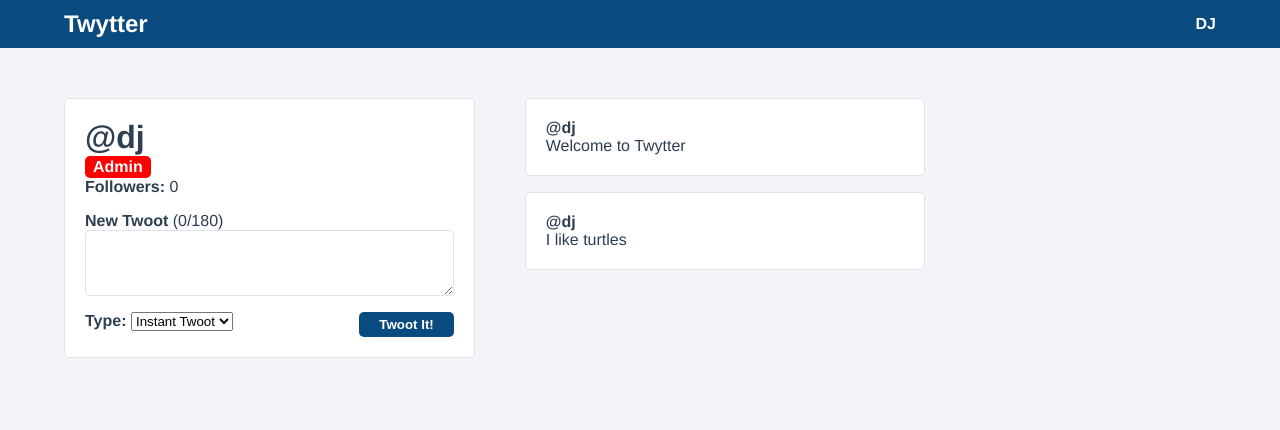
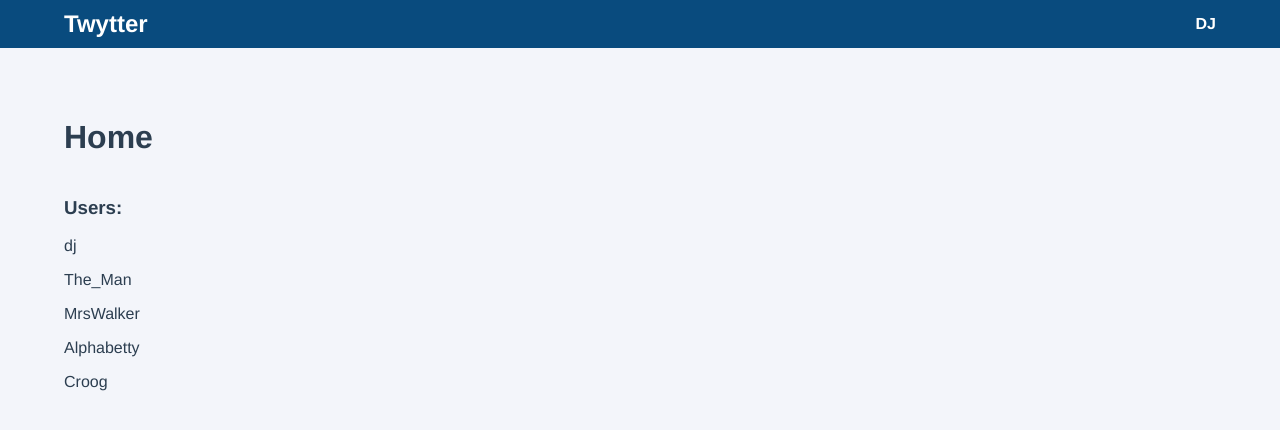
Before and after one commit to drj613/vue-twytter, a Vue app: page / in a window 1280 px wide. Shown: the top 430 px of the page. Built offline with nearby package versions, Linux system fonts and the light colour scheme.

Commit message:
added router

```diff
--- a/package.json
+++ b/package.json
@@ -11,11 +11,13 @@
     "core-js": "^3.6.5",
     "node-sass": "^5.0.0",
     "sass-loader": "^10.1.1",
-    "vue": "^3.0.0"
+    "vue": "^3.0.0",
+    "vue-router": "^4.0.0-0"
   },
   "devDependencies": {
     "@vue/cli-plugin-babel": "~4.5.0",
     "@vue/cli-plugin-eslint": "~4.5.0",
+    "@vue/cli-plugin-router": "~4.5.0",
     "@vue/cli-service": "~4.5.0",
     "@vue/compiler-sfc": "^3.0.0",
     "babel-eslint": "^10.1.0",
--- a/src/App.vue
+++ b/src/App.vue
@@ -1,24 +1,24 @@
 <template>
   <div id="app">
     <nav>
-      <div class="navigation__logo">
-        Twytter
-      </div>
+      <router-link to = '/'>
+        <div class="navigation__logo">
+          Twytter
+        </div>
+      </router-link>
       <div class="navigation__user">
         {{ state.user.username }}
       </div>
     </nav>
-    <UserProfile/>
+    <router-view/>
   </div>
 </template>
 
 <script>
 import { reactive } from 'vue';
-import UserProfile from "./components/UserProfile";
 
 export default {
   name: 'App',
-  components: { UserProfile },
   setup() {
     const state = reactive({
       user: {
--- /dev/null
+++ b/src/assets/users.js
@@ -0,0 +1,50 @@
+export const users = [
+  {
+    "id": 1,
+    "username": "dj",
+    "firstName": "DJ",
+    "lastName": "Atwell",
+    "email": "email@example.com",
+    "isAdmin": true,
+    "twoots": [
+        { "id": 1, "content": "Welcome to Twytter" },
+        { "id": 2, "content": "I like turtles" }
+      ]
+  },
+  {
+    "id": 2,
+    "username": "The_Man",
+    "firstName": "Man",
+    "lastName": "Manson",
+    "email": null,
+    "isAdmin": true,
+    "twoots": []
+  },
+  {
+    "id": 3,
+    "username": "MrsWalker",
+    "firstName": "Karen",
+    "lastName": "Walker",
+    "email": null,
+    "isAdmin": false,
+    "twoots": []
+  },
+  {
+    "id": 4,
+    "username": "Alphabetty",
+    "firstName": "Betty",
+    "lastName": "Alpine",
+    "email": null,
+    "isAdmin": false,
+    "twoots": []
+  },
+  {
+    "id": 5,
+    "username": "Croog",
+    "firstName": "Craig",
+    "lastName": "Rouge",
+    "email": null,
+    "isAdmin": false,
+    "twoots": []
+  }
+]
--- a/src/main.js
+++ b/src/main.js
@@ -1,4 +1,5 @@
 import { createApp } from 'vue'
 import App from './App.vue'
+import router from './router'
 
-createApp(App).mount('#app')
+createApp(App).use(router).mount('#app')
--- /dev/null
+++ b/src/router/index.js
@@ -0,0 +1,42 @@
+import { createRouter, createWebHistory } from 'vue-router'
+import Home from '../views/Home.vue'
+import UserProfile from '@/views/UserProfile'
+import Admin from '@/views/Admin'
+
+const routes = [
+  {
+    path: '/',
+    name: 'Home',
+    component: Home
+  },
+  {
+    path: '/user/:userId',
+    name: 'UserProfile',
+    component: UserProfile
+  },
+  {
+    path: '/admin',
+    name: 'Admin',
+    component: Admin,
+    meta: {
+      requiresAdmin: true
+    }
+  }
+]
+
+const router = createRouter({
+  history: createWebHistory(),
+  // same as declaring routes: routes
+  routes
+})
+
+// router guard - this redirects people if they go to certain URLs or if they go to a URL we haven't created
+router.beforeEach(async (to, from, next) => {
+  const isAdmin = false;
+  const requiresAdmin = to.matched.some(record => record.meta.requiresAdmin);
+
+  if (requiresAdmin && !isAdmin) next({ name: 'Home' });
+  else next();
+})
+
+export default router
--- a/src/styles/base.scss
+++ b/src/styles/base.scss
@@ -1,3 +1,6 @@
-body {
-  margin: 0;
+body { margin: 0; }
+
+a {
+  color: inherit;
+  text-decoration: none;
 }
--- /dev/null
+++ b/src/views/Admin.vue
@@ -0,0 +1,17 @@
+<template>
+  <div class="admin">
+    <h1>Admin</h1>
+  </div>
+</template>
+
+<script>
+export default {
+  name: 'Admin',
+};
+</script>
+
+<style lang="scss" scoped>
+.admin {
+  padding: 50px 5%;
+}
+</style>
--- /dev/null
+++ b/src/views/Home.vue
@@ -0,0 +1,37 @@
+<template>
+  <div class="home">
+    <h1>Home</h1>
+    <div class="users-list">
+      <h3>Users: </h3>
+      <router-link v-for="user in users" :to="{ name: 'UserProfile', params: { userId: user.id } }" :key="user.id">
+        <span> {{ user.username }} </span>
+      </router-link>
+    </div>
+  </div>
+</template>
+
+<script>
+import { users } from '../assets/users';
+
+export default {
+  name: 'Home',
+  setup() {
+    return {
+      users
+    }
+  }
+}
+</script>
+
+<style lang="scss" scoped>
+.home {
+  padding: 50px 5%;
+
+  .users-list {
+    display: flex;
+    flex-direction: column;
+
+    a { margin-bottom: 1rem; }
+  }
+}
+</style>
--- a/src/components/UserProfile.vue
+++ b/src/views/UserProfile.vue
@@ -3,6 +3,7 @@
     <div class="user-profile__sidebar">
       <div class="user-profile__user-panel">
         <h1 class="user-profile__username">@{{ state.user.username }}</h1>
+        <span>User ID: {{ userId }} </span>
         <div class="user-profile__admin-badge" v-if="state.user.isAdmin">Admin</div>
         <div class="user-profile__follower-count">
           <strong>Followers: </strong> {{ state.followers }}
@@ -22,28 +23,23 @@
 </template>
 
 <script>
-import { reactive } from 'vue';
-import Twoot from './Twoot';
-import CreateTwootPanel from './CreateTwootPanel'
+import { reactive, computed } from 'vue';
+import { useRoute } from 'vue-router';
+// '@' shortcuts to src/
+import { users } from '@/assets/users';
+import Twoot from '@/components/Twoot';
+import CreateTwootPanel from '@/components/CreateTwootPanel'
 
 export default {
   name: "UserProfile",
   components: { Twoot, CreateTwootPanel },
   setup() {
+    const route = useRoute();
+    const userId = computed(() => route.params.userId)
+
     const state = reactive({
       followers: 0,
-      user: {
-        id: 1,
-        username: 'dj',
-        firstName: 'DJ',
-        lastName: 'Atwell',
-        email: 'email@example.com',
-        isAdmin: true,
-        twoots: [
-          { id: 1, content: 'Welcome to Twytter' },
-          { id: 2, content: 'I like turtles' }
-        ]
-      }
+      user: users[userId.value - 1] || users[0]
     })
 
     function addTwoot(twoot) {
@@ -52,7 +48,8 @@
 
     return {
       state,
-      addTwoot
+      addTwoot,
+      userId
     }
   }
 }
```
Also changed, not shown: src/assets/users.json (deleted, +0 -52 lines), 1 other file (tests, documents, lock files or other folders).
